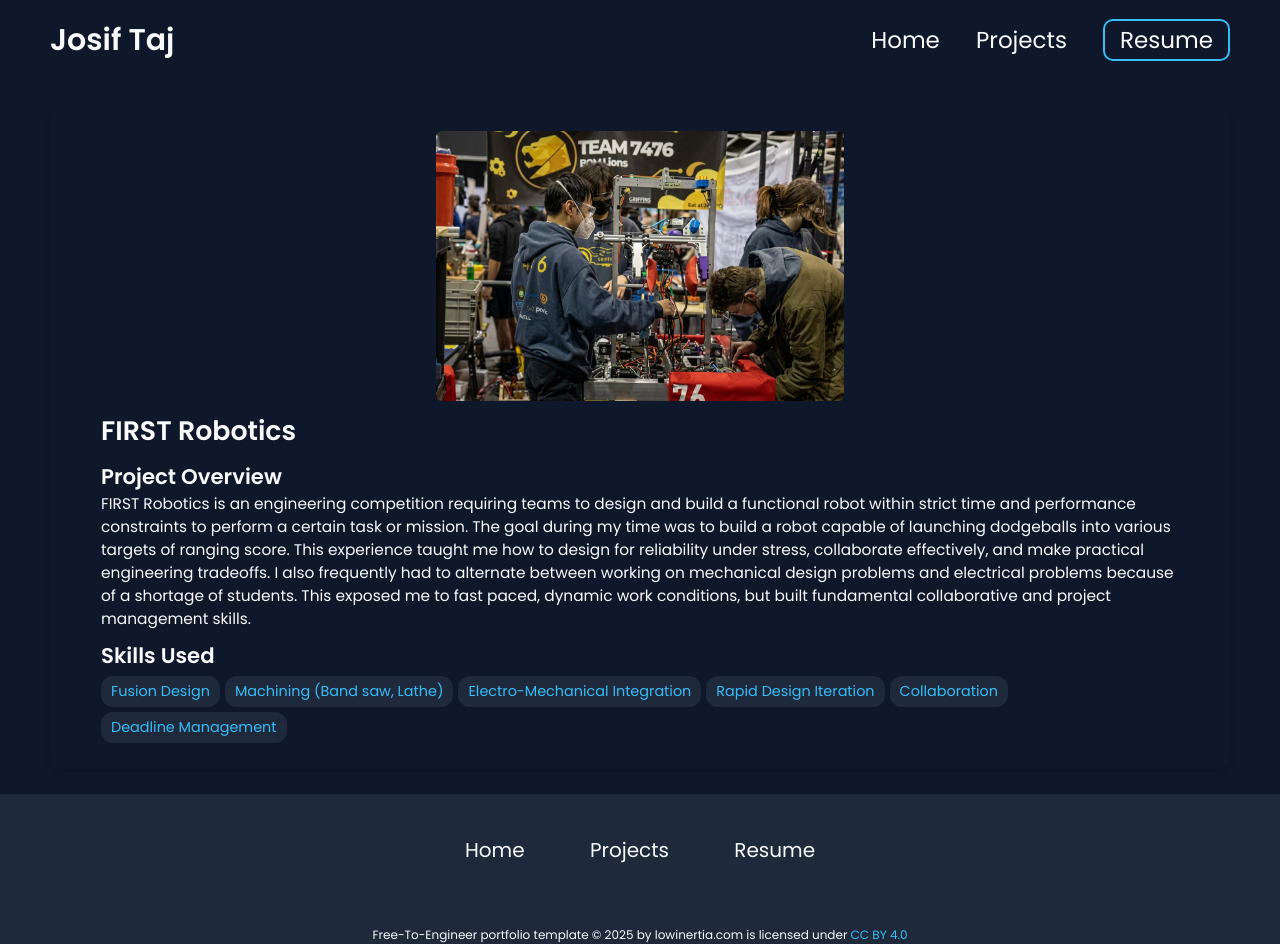
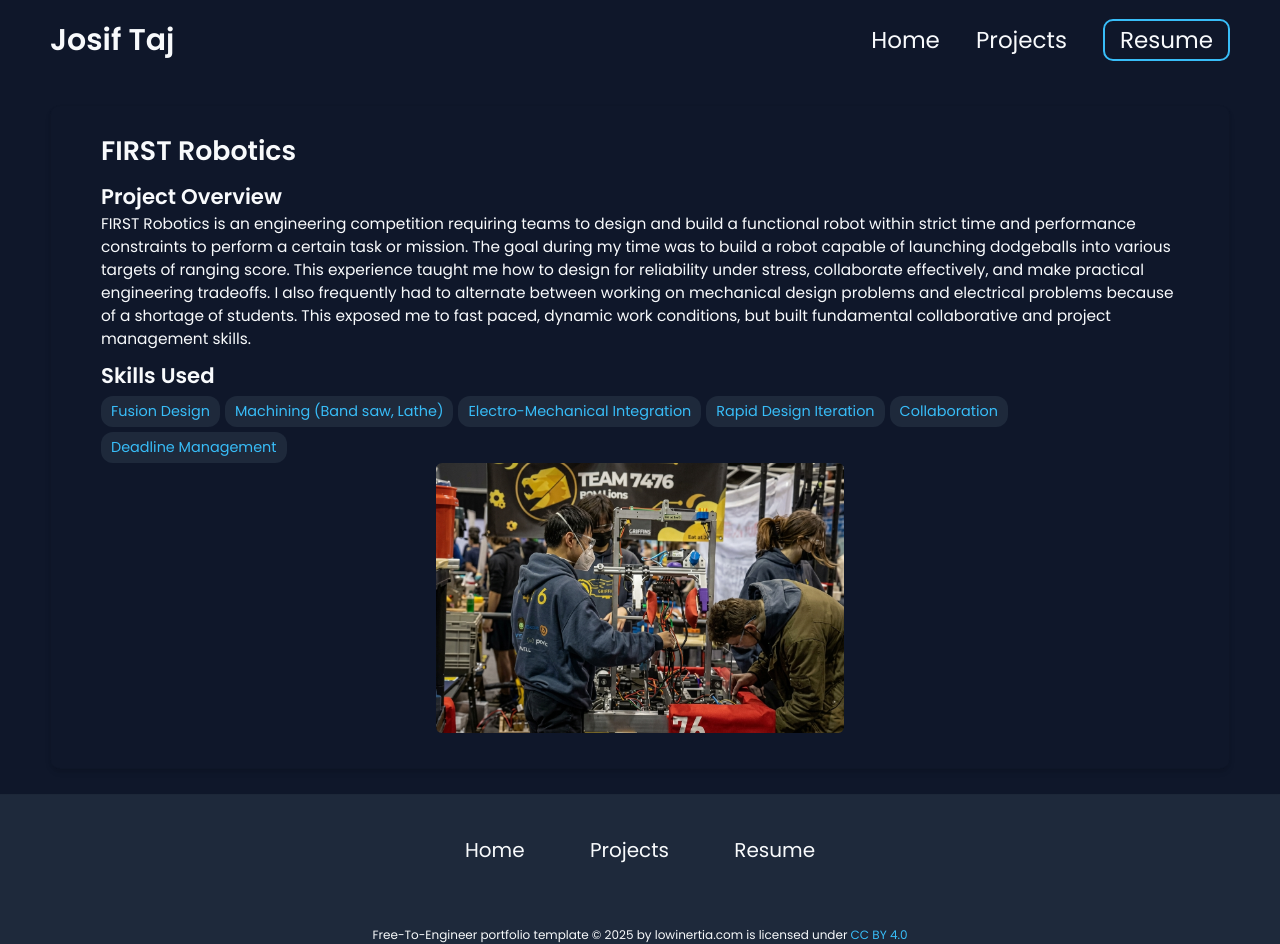
Before and after one commit to JosifTaj/josiftaj.github.io, a Jekyll site: the page built from _projects/IFRC-Project/index.md, in a window 1280 px wide. Built offline with Jekyll 4.4.1, drawn with Linux system fonts in a browser that asks for light colours.

Commit message:
Reposition image tag in post layout
Moved the image tag to display below the skills section.

```diff
--- a/_layouts/post.html
+++ b/_layouts/post.html
@@ -8,7 +8,6 @@ layout: wrapper
 
         {% assign folder_path = page.path | split: "/" | slice: 0, 2 | join: "/" %}
         {% assign image_path = "/" | append: folder_path | append: page['main-image'] %}
-        <img src="{{ image_path }}" alt="{{ page.title }} image">
 
         <div class="title-header">
             <h1>{{page.title}}</h1>
@@ -26,6 +25,8 @@ layout: wrapper
                 {% endfor %}
             </div>
         </div>
+
+        <img src="{{ image_path }}" alt="{{ page.title }} image">
     </div>
 
     <div class="content">
```
